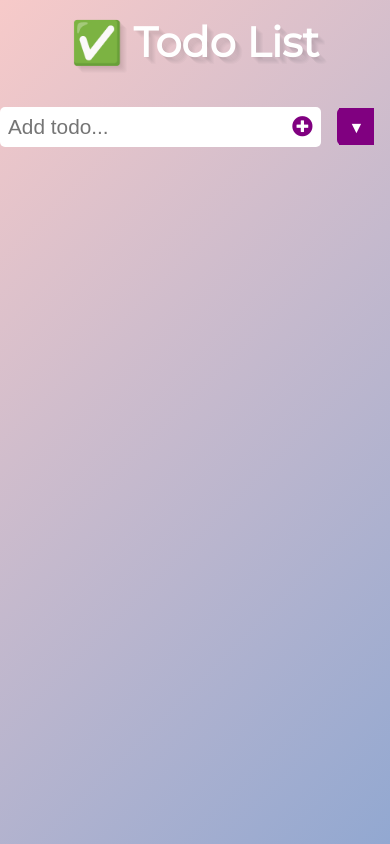
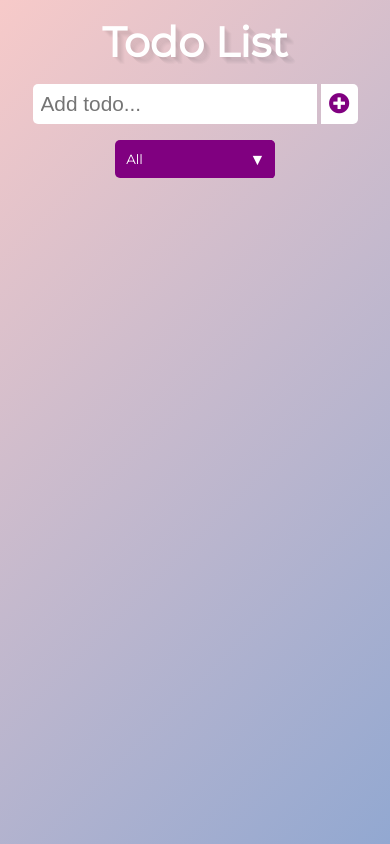
Before and after one commit to hongmei-codes/vanilla_todo, a plain HTML site: page index.html in a window 390 px wide. Drawn offline with Linux system fonts and the light colour scheme.

Commit message:
Restyling & update README Forms were repositioned for better responsiveness across devieces. Restructure README to add buttons and links and added more content about the application.

```diff
--- a/app.js
+++ b/app.js
@@ -1,4 +1,4 @@
-// SELECTORS
+// DOM Elements
 // @@shortcut: shift, alt, down arrow -> dulicate current line
 const todoInput = document.querySelector(".todo-input");
 const addButton = document.querySelector(".add-button");
--- a/index.html
+++ b/index.html
@@ -28,16 +28,21 @@
   <body>
     <!-- Page Header -->
     <header>
-      <h1>✅ Todo List</h1>
+      <h1>Todo List</h1>
     </header>
     <!-- Page Header -->
 
+    <!-- Input section -->
+    <form>
       <!-- Add todo item section -->
-    <form>
-      <input type="text" class="todo-input" placeholder="Add todo..."/>
+      <div class="aa">
+        <input type="text" class="todo-input" placeholder="Add todo..." />
         <button class="add-button">
           <i class="fas fa-plus-circle"></i>
         </button>
+      </div>
+      <!-- Add todo item section -->
+
       <!-- Filter todo item section-->
       <div class="select">
         <select name="todos" class="filter-todo">
@@ -61,8 +66,7 @@
                 <button class="delete-button"><i class="fas fa-trash"></i></button>
             </div>
         -->
-      <ul class="todos">
-      </ul>
+      <ul class="todos"></ul>
     </div>
     <!-- Display todo items section-->
 
--- a/style.css
+++ b/style.css
@@ -43,6 +43,7 @@ form {
   /* to understand align-items go to:
     https://www.w3schools.com/csSref/playit.asp?filename=playcss_align-items&preval=initial
     */
+  flex-direction: column;
 }
 /* to remove default blue border when boxes/icons are clicked */
 form input:focus,
@@ -108,7 +109,7 @@ select {
   color: white;
   background: purple;
   border-radius: 0px 5px 5px 0px;
-  top: 1%;
+  top: 0;
   right: 0;
   padding: 0.6rem;
   pointer-events: none;
```
Also changed, not shown: 1 other file. Lines whose indentation alone changed are shown as unchanged.
